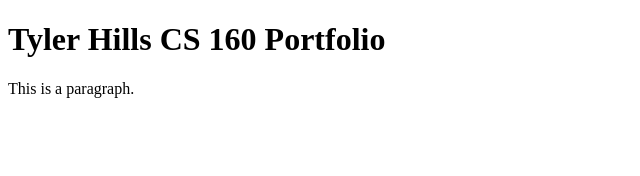
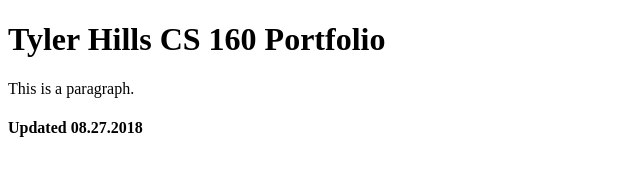
Before and after one commit to Hills-USMC/Hills-USMC.github.io, a plain HTML site: page index.html in a window 1280 px wide. Shown: the whole page, without its empty margins (0-640 px from the left). Drawn offline with Linux system fonts and the light colour scheme.

Commit message:
added last updated tab

```diff
--- a/index.html
+++ b/index.html
@@ -8,5 +8,6 @@
 <h1>Tyler Hills CS 160 Portfolio</h1>
 <p>This is a paragraph.</p>
 
+<h4>Updated 08.27.2018</h4>
 </body>
 </html>
```
